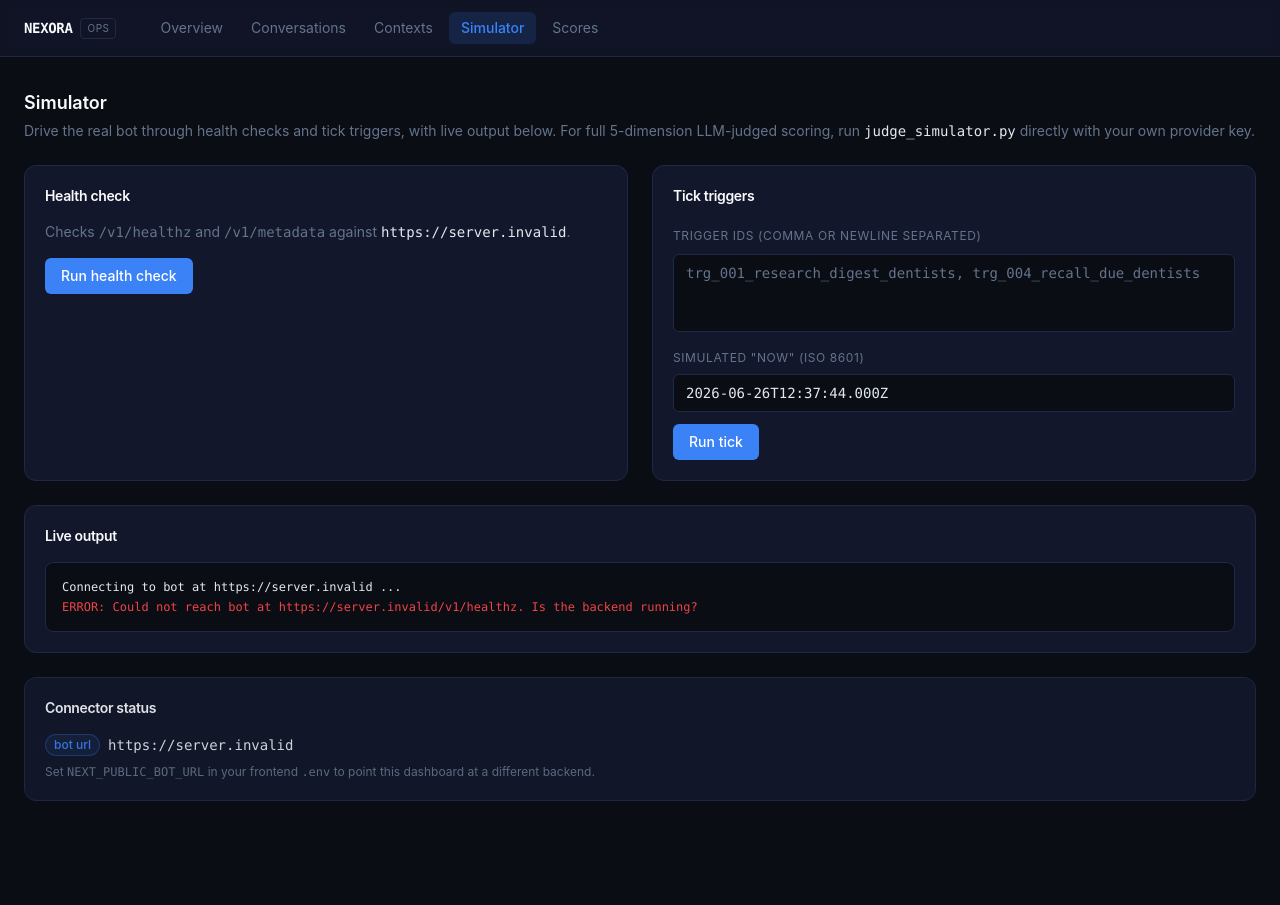
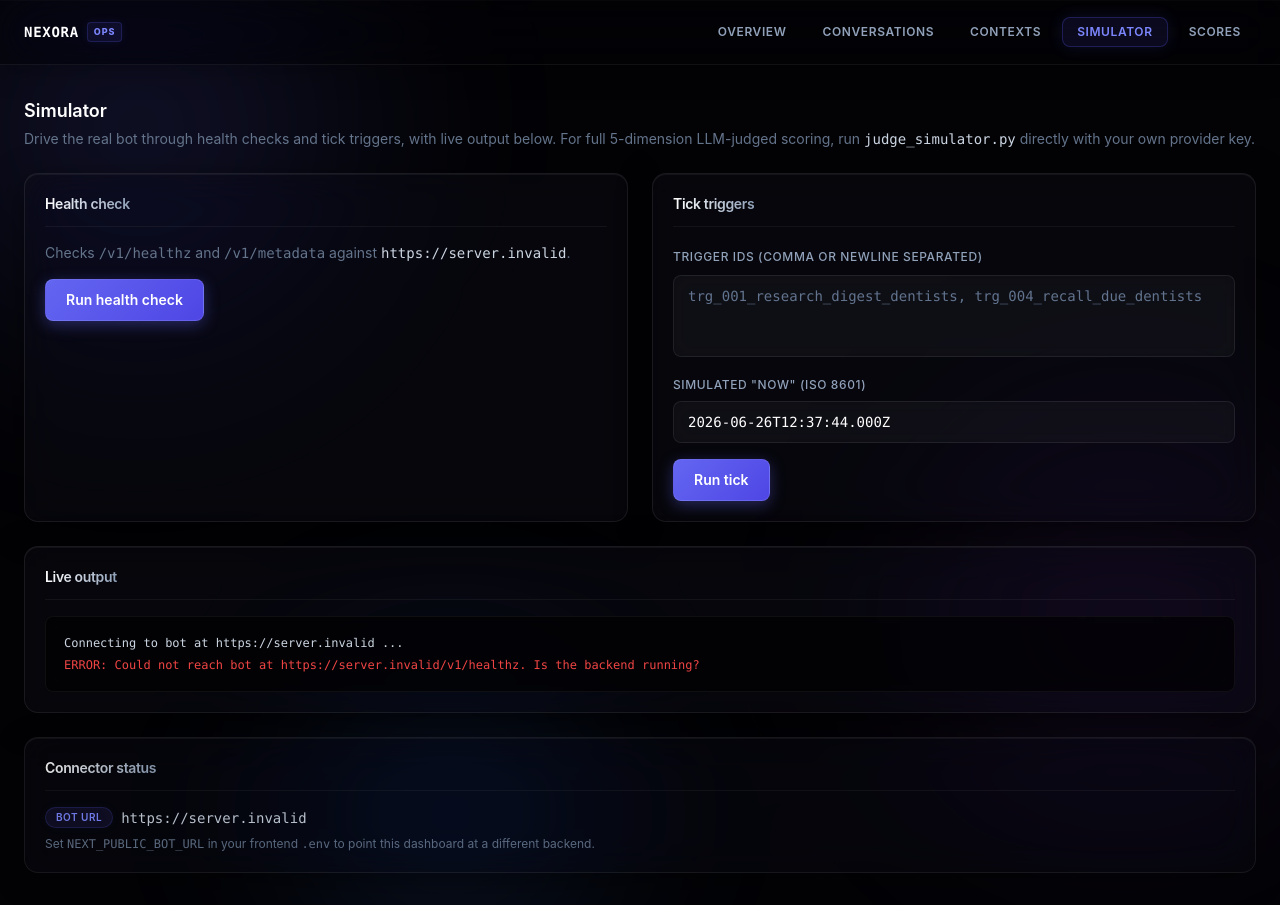
Before and after one commit to UjjwalSaini07/Nexora-Studio, a Next.js app in the folder frontend/: page /simulator in a window 1280 px wide. Both pictures are taken after a click on the button "Run health check". Before the commit the page ends 833 px from the top, so only its background shows below. Built offline with nearby package versions, Linux system fonts and the light colour scheme; no server answers.

Commit message:
Black Glass-Morph Stimulation

```diff
--- a/frontend/app/globals.css
+++ b/frontend/app/globals.css
@@ -2,27 +2,22 @@
 
 /*
  * NEXORA Operations Dashboard — design tokens.
- *
- * This is a real-time ops tool for monitoring an AI engagement bot, not a
- * consumer marketing page. The palette and signature motif both reflect
- * that: deep navy/near-black background (serious, low-glare for long
- * monitoring sessions), electric blue for "live/active" state, and a
- * heartbeat-style pulse line as the one bold gesture — because NEXORA is
- * literally the heartbeat of magicpin's merchant engagement.
+ * Customized for Black Glassmorphism style with premium depth and rich aesthetics.
  */
 
 :root {
-  --nexora-bg: #0a0d14;
-  --nexora-surface: #12172b;
-  --nexora-surface-raised: #161d38;
-  --nexora-border: #1e2a45;
-  --nexora-accent: #3b82f6;
-  --nexora-accent-soft: #1d4ed8;
+  --nexora-bg: #030306;
+  --nexora-surface: rgba(13, 13, 18, 0.45);
+  --nexora-surface-raised: rgba(26, 26, 36, 0.55);
+  --nexora-border: rgba(255, 255, 255, 0.08);
+  --nexora-border-active: rgba(99, 102, 241, 0.25);
+  --nexora-accent: #6366f1; /* Premium Electric Indigo */
+  --nexora-accent-soft: rgba(99, 102, 241, 0.15);
   --nexora-success: #10b981;
   --nexora-warn: #f59e0b;
   --nexora-danger: #ef4444;
-  --nexora-text: #e2e8f0;
-  --nexora-text-bright: #f8fafc;
+  --nexora-text: #cbd5e1; /* Slate-300 */
+  --nexora-text-bright: #ffffff;
   --nexora-muted: #64748b;
   --nexora-muted-dim: #475569;
 
@@ -52,6 +47,7 @@
 html, body {
   background: var(--nexora-bg);
   color: var(--nexora-text);
+  overflow-x: hidden;
 }
 
 * {
@@ -63,28 +59,34 @@ html, body {
   color: var(--nexora-text-bright);
 }
 
-/* Subtle scrollbar that matches the ops-tool aesthetic instead of the
-   default OS scrollbar, which clashes with a near-black canvas. */
+/* Glassmorphism custom scrollbars */
 ::-webkit-scrollbar {
-  width: 10px;
-  height: 10px;
+  width: 8px;
+  height: 8px;
 }
 ::-webkit-scrollbar-track {
-  background: var(--nexora-bg);
+  background: rgba(3, 3, 6, 0.5);
+  backdrop-filter: blur(10px);
 }
 ::-webkit-scrollbar-thumb {
-  background: var(--nexora-border);
-  border-radius: 6px;
+  background: rgba(255, 255, 255, 0.08);
+  border-radius: 9999px;
+  border: 2px solid transparent;
+  background-clip: content-box;
 }
 ::-webkit-scrollbar-thumb:hover {
-  background: var(--nexora-muted-dim);
+  background: rgba(255, 255, 255, 0.15);
+  border-radius: 9999px;
+  border: 2px solid transparent;
+  background-clip: content-box;
 }
 
-/* Visible keyboard focus everywhere — accessibility floor, not optional. */
+/* Keyboard focus - premium neon glow ring */
 :focus-visible {
   outline: 2px solid var(--nexora-accent);
   outline-offset: 2px;
-  border-radius: 4px;
+  border-radius: 6px;
+  box-shadow: 0 0 15px rgba(99, 102, 241, 0.4);
 }
 
 @media (prefers-reduced-motion: reduce) {
@@ -96,10 +98,134 @@ html, body {
   }
 }
 
+/* Ambient glow orb animations */
+@keyframes float-slow-1 {
+  0%, 100% {
+    transform: translate(0, 0) scale(1);
+  }
+  50% {
+    transform: translate(80px, -60px) scale(1.15);
+  }
+}
+
+@keyframes float-slow-2 {
+  0%, 100% {
+    transform: translate(0, 0) scale(1.1);
+  }
+  50% {
+    transform: translate(-100px, 80px) scale(0.9);
+  }
+}
+
+@keyframes float-slow-3 {
+  0%, 100% {
+    transform: translate(0, 0) scale(0.9);
+  }
+  50% {
+    transform: translate(50px, 50px) scale(1.1);
+  }
+}
+
+.glow-orb-1 {
+  position: absolute;
+  width: 550px;
+  height: 550px;
+  border-radius: 50%;
+  background: radial-gradient(circle, rgba(99, 102, 241, 0.18) 0%, rgba(99, 102, 241, 0) 70%);
+  filter: blur(80px);
+  animation: float-slow-1 25s ease-in-out infinite;
+  pointer-events: none;
+  z-index: 0;
+}
+
+.glow-orb-2 {
+  position: absolute;
+  width: 600px;
+  height: 600px;
+  border-radius: 50%;
+  background: radial-gradient(circle, rgba(168, 85, 247, 0.12) 0%, rgba(168, 85, 247, 0) 70%);
+  filter: blur(90px);
+  animation: float-slow-2 32s ease-in-out infinite;
+  pointer-events: none;
+  z-index: 0;
+}
+
+.glow-orb-3 {
+  position: absolute;
+  width: 450px;
+  height: 450px;
+  border-radius: 50%;
+  background: radial-gradient(circle, rgba(59, 130, 246, 0.15) 0%, rgba(59, 130, 246, 0) 70%);
+  filter: blur(75px);
+  animation: float-slow-3 28s ease-in-out infinite;
+  pointer-events: none;
+  z-index: 0;
+}
+
+/* Glassmorphism Classes */
+.glass-panel {
+  background: var(--nexora-surface);
+  backdrop-filter: blur(18px) saturate(180%);
+  -webkit-backdrop-filter: blur(18px) saturate(180%);
+  border: 1px solid var(--nexora-border);
+  box-shadow: 0 8px 32px 0 rgba(0, 0, 0, 0.5),
+              inset 0 1px 0 0 rgba(255, 255, 255, 0.05);
+  border-radius: 14px;
+  transition: all 0.3s cubic-bezier(0.4, 0, 0.2, 1);
+}
+
+.glass-panel-hover:hover {
+  background: rgba(18, 18, 25, 0.55);
+  border-color: rgba(255, 255, 255, 0.15);
+  box-shadow: 0 12px 40px 0 rgba(0, 0, 0, 0.7),
+              inset 0 1px 0 0 rgba(255, 255, 255, 0.08);
+}
+
+.glass-header {
+  background: rgba(3, 3, 5, 0.55);
+  backdrop-filter: blur(24px) saturate(190%);
+  -webkit-backdrop-filter: blur(24px) saturate(190%);
+  border-bottom: 1px solid rgba(255, 255, 255, 0.06);
+  box-shadow: 0 4px 30px rgba(0, 0, 0, 0.3),
+              inset 0 1px 0 0 rgba(255, 255, 255, 0.02);
+}
+
+.glass-input {
+  background: rgba(255, 255, 255, 0.03);
+  border: 1px solid rgba(255, 255, 255, 0.08);
+  border-radius: 8px;
+  backdrop-filter: blur(8px);
+  -webkit-backdrop-filter: blur(8px);
+  color: var(--nexora-text-bright);
+  transition: all 0.2s cubic-bezier(0.4, 0, 0.2, 1);
+}
+
+.glass-input:focus {
+  background: rgba(255, 255, 255, 0.06);
+  border-color: var(--nexora-accent);
+  box-shadow: 0 0 0 2px rgba(99, 102, 241, 0.15), 0 0 12px rgba(99, 102, 241, 0.2);
+}
+
+.glass-button-primary {
+  background: linear-gradient(135deg, #6366f1 0%, #4f46e5 100%);
+  border: 1px solid rgba(255, 255, 255, 0.1);
+  color: #ffffff;
+  box-shadow: 0 4px 15px rgba(99, 102, 241, 0.35);
+  transition: all 0.25s ease;
+}
+
+.glass-button-primary:hover:not(:disabled) {
+  transform: translateY(-1px);
+  box-shadow: 0 6px 20px rgba(99, 102, 241, 0.5), 0 0 12px rgba(99, 102, 241, 0.3);
+  border-color: rgba(255, 255, 255, 0.2);
+}
+
+.glass-button-primary:active:not(:disabled) {
+  transform: translateY(1px);
+}
+
 /* ── Heartbeat pulse — the signature element ──────────────────────────
-   A literal ECG-style pulse line used in the live ops header to represent
-   "messages firing/sec". Drawn as an SVG path animated with stroke-dashoffset
-   so it reads as a continuous heartbeat trace rather than a generic loader. */
+   ECG-style pulse line with active glowing filter styles. */
 @keyframes nexora-pulse-trace {
   from { stroke-dashoffset: 240; }
   to   { stroke-dashoffset: 0; }
@@ -108,13 +234,15 @@ html, body {
 .nexora-pulse-path {
   stroke-dasharray: 240;
   animation: nexora-pulse-trace 2.2s linear infinite;
+  filter: drop-shadow(0 0 3px currentColor);
 }
 
 @keyframes nexora-pulse-dot {
-  0%, 100% { opacity: 0.35; transform: scale(0.85); }
-  50%      { opacity: 1;    transform: scale(1.15); }
+  0%, 100% { opacity: 0.45; transform: scale(0.85); }
+  50%      { opacity: 1;    transform: scale(1.2); }
 }
 
 .nexora-pulse-dot {
   animation: nexora-pulse-dot 1.6s ease-in-out infinite;
+  filter: drop-shadow(0 0 5px currentColor);
 }
--- a/frontend/app/layout.tsx
+++ b/frontend/app/layout.tsx
@@ -14,9 +14,14 @@ export default function RootLayout({
 }>) {
   return (
     <html lang="en" className="h-full antialiased">
-      <body className="min-h-full flex flex-col bg-nexora-bg text-nexora-text">
+      <body className="min-h-full flex flex-col bg-nexora-bg text-nexora-text relative overflow-x-hidden">
+        {/* Background Ambient Glow Orbs */}
+        <div className="absolute top-[-100px] left-[-200px] glow-orb-1 pointer-events-none" />
+        <div className="absolute top-[30%] right-[-200px] glow-orb-2 pointer-events-none" />
+        <div className="absolute bottom-[-100px] left-[15%] glow-orb-3 pointer-events-none" />
+
         <NavBar />
-        <main className="flex-1 mx-auto w-full max-w-7xl px-6 py-8">{children}</main>
+        <main className="flex-1 mx-auto w-full max-w-7xl px-6 py-8 relative z-10">{children}</main>
       </body>
     </html>
   );
--- a/frontend/app/simulator/page.tsx
+++ b/frontend/app/simulator/page.tsx
@@ -121,32 +121,32 @@ export default function SimulatorPage() {
           <button
             onClick={runHealthCheck}
             disabled={runState === "running"}
-            className="px-4 py-2 rounded-md bg-nexora-accent text-white text-sm font-medium hover:bg-nexora-accent-soft transition-colors disabled:opacity-50"
+            className="px-5 py-2.5 rounded-lg glass-button-primary text-sm font-semibold transition-all disabled:opacity-50 disabled:transform-none"
           >
             {runState === "running" ? "Running..." : "Run health check"}
           </button>
         </Card>
 
         <Card title="Tick triggers">
-          <label className="text-xs uppercase tracking-wider text-nexora-muted">Trigger IDs (comma or newline separated)</label>
+          <label className="text-xs uppercase tracking-wider text-slate-400 font-medium">Trigger IDs (comma or newline separated)</label>
           <textarea
             value={triggerIds}
             onChange={(e) => setTriggerIds(e.target.value)}
             placeholder="trg_001_research_digest_dentists, trg_004_recall_due_dentists"
             rows={3}
-            className="mt-2 w-full bg-nexora-bg border border-nexora-border rounded-md px-3 py-2 text-sm font-mono text-nexora-text placeholder:text-nexora-muted focus:outline-none focus:border-nexora-accent resize-none"
+            className="mt-2 w-full glass-input px-3.5 py-2.5 text-sm font-mono placeholder:text-slate-500 focus:outline-none resize-none"
           />
-          <label className="text-xs uppercase tracking-wider text-nexora-muted mt-3 block">Simulated &quot;now&quot; (ISO 8601)</label>
+          <label className="text-xs uppercase tracking-wider text-slate-400 font-medium mt-3.5 block">Simulated &quot;now&quot; (ISO 8601)</label>
           <input
             type="text"
             value={nowIso}
             onChange={(e) => setNowIso(e.target.value)}
-            className="mt-2 w-full bg-nexora-bg border border-nexora-border rounded-md px-3 py-2 text-sm font-mono text-nexora-text focus:outline-none focus:border-nexora-accent"
+            className="mt-2 w-full glass-input px-3.5 py-2.5 text-sm font-mono focus:outline-none"
           />
           <button
             onClick={runTick}
             disabled={runState === "running"}
-            className="mt-3 px-4 py-2 rounded-md bg-nexora-accent text-white text-sm font-medium hover:bg-nexora-accent-soft transition-colors disabled:opacity-50"
+            className="mt-4 px-5 py-2.5 rounded-lg glass-button-primary text-sm font-semibold transition-all disabled:opacity-50 disabled:transform-none"
           >
             {runState === "running" ? "Running..." : "Run tick"}
           </button>
@@ -171,7 +171,7 @@ export default function SimulatorPage() {
         {logs.length === 0 ? (
           <EmptyState title="No run yet" hint="Run a health check or tick above to see live output here." />
         ) : (
-          <div className="font-mono text-xs bg-nexora-bg border border-nexora-border rounded-lg p-4 max-h-[400px] overflow-y-auto flex flex-col gap-1">
+          <div className="font-mono text-xs bg-black/60 border border-white/5 rounded-lg p-4.5 max-h-[400px] overflow-y-auto flex flex-col gap-1.5 backdrop-blur-sm shadow-inner">
             {logs.map((line) => (
               <div
                 key={line.id}
--- a/frontend/components/NavBar.tsx
+++ b/frontend/components/NavBar.tsx
@@ -16,25 +16,27 @@ export function NavBar() {
   const pathname = usePathname();
 
   return (
-    <header className="border-b border-nexora-border bg-nexora-surface/80 backdrop-blur sticky top-0 z-30">
-      <div className="mx-auto max-w-7xl px-6 flex items-center gap-8 h-14">
-        <Link href="/" className="flex items-center gap-2 shrink-0">
-          <span className="font-mono text-sm font-bold tracking-tight text-nexora-text-bright">NEXORA</span>
-          <span className="text-[10px] uppercase tracking-wider text-nexora-muted border border-nexora-border rounded px-1.5 py-0.5">
+    <header className="glass-header sticky top-0 z-30">
+      <div className="mx-auto max-w-7xl px-6 flex items-center justify-between h-16">
+        <Link href="/" className="flex items-center gap-2 shrink-0 group">
+          <span className="font-mono text-sm font-bold tracking-wider text-white transition-all duration-300 group-hover:text-indigo-400 group-hover:[text-shadow:0_0_12px_rgba(99,102,241,0.5)]">
+            NEXORA
+          </span>
+          <span className="text-[9px] uppercase tracking-widest font-extrabold text-indigo-400 bg-indigo-500/10 border border-indigo-500/20 rounded px-1.5 py-0.5 shadow-[0_0_8px_rgba(99,102,241,0.1)]">
             ops
           </span>
         </Link>
-        <nav className="flex items-center gap-1 text-sm">
+        <nav className="flex items-center gap-1.5">
           {LINKS.map((link) => {
             const active = pathname === link.href;
             return (
               <Link
                 key={link.href}
                 href={link.href}
-                className={`px-3 py-1.5 rounded-md transition-colors ${
+                className={`px-3.5 py-1.5 rounded-lg text-xs font-semibold uppercase tracking-wider transition-all duration-250 border ${
                   active
-                    ? "bg-nexora-accent/15 text-nexora-accent font-medium"
-                    : "text-nexora-muted hover:text-nexora-text hover:bg-nexora-surface-raised"
+                    ? "bg-indigo-500/10 text-indigo-400 border-indigo-500/25 shadow-[0_0_15px_rgba(99,102,241,0.15)]"
+                    : "text-slate-400 hover:text-white hover:bg-white/5 border-transparent"
                 }`}
               >
                 {link.label}
--- a/frontend/components/ui.tsx
+++ b/frontend/components/ui.tsx
@@ -13,10 +13,14 @@ export function Card({
   action?: ReactNode;
 }) {
   return (
-    <div className={`bg-nexora-surface border border-nexora-border rounded-xl p-5 ${className}`}>
+    <div className={`glass-panel glass-panel-hover p-5 ${className}`}>
       {(title || action) && (
-        <div className="flex items-center justify-between mb-4">
-          {title && <h2 className="text-sm font-semibold text-nexora-text-bright tracking-tight">{title}</h2>}
+        <div className="flex items-center justify-between mb-4 border-b border-white/5 pb-3">
+          {title && (
+            <h2 className="text-sm font-semibold tracking-tight bg-gradient-to-r from-white to-slate-400 bg-clip-text text-transparent">
+              {title}
+            </h2>
+          )}
           {action}
         </div>
       )}
@@ -35,15 +39,15 @@ export function MetricStat({
   tone?: "default" | "success" | "warn" | "danger";
 }) {
   const toneColor = {
-    default: "text-nexora-text-bright",
-    success: "text-nexora-success",
-    warn: "text-nexora-warn",
-    danger: "text-nexora-danger",
+    default: "text-white [text-shadow:0_0_12px_rgba(255,255,255,0.15)]",
+    success: "text-emerald-400 [text-shadow:0_0_12px_rgba(16,185,129,0.25)]",
+    warn: "text-amber-400 [text-shadow:0_0_12px_rgba(245,158,11,0.25)]",
+    danger: "text-rose-400 [text-shadow:0_0_12px_rgba(239,68,68,0.25)]",
   }[tone];
 
   return (
     <div className="flex flex-col gap-1">
-      <span className="text-xs uppercase tracking-wider text-nexora-muted">{label}</span>
+      <span className="text-xs uppercase tracking-wider text-slate-400 font-medium">{label}</span>
       <span className={`text-2xl font-bold tabular-nums tracking-tight ${toneColor}`}>{value}</span>
     </div>
   );
@@ -57,15 +61,15 @@ export function Badge({
   tone?: "default" | "success" | "warn" | "danger" | "accent";
 }) {
   const styles = {
-    default: "bg-nexora-surface-raised text-nexora-muted border-nexora-border",
-    success: "bg-nexora-success/10 text-nexora-success border-nexora-success/30",
-    warn: "bg-nexora-warn/10 text-nexora-warn border-nexora-warn/30",
-    danger: "bg-nexora-danger/10 text-nexora-danger border-nexora-danger/30",
-    accent: "bg-nexora-accent/10 text-nexora-accent border-nexora-accent/30",
+    default: "bg-white/5 text-slate-300 border-white/10 [text-shadow:0_0_8px_rgba(255,255,255,0.1)]",
+    success: "bg-emerald-500/10 text-emerald-400 border-emerald-500/20 shadow-[0_0_10px_rgba(16,185,129,0.06)]",
+    warn: "bg-amber-500/10 text-amber-400 border-amber-500/20 shadow-[0_0_10px_rgba(245,158,11,0.06)]",
+    danger: "bg-rose-500/10 text-rose-400 border-rose-500/20 shadow-[0_0_10px_rgba(244,63,94,0.06)]",
+    accent: "bg-indigo-500/10 text-indigo-400 border-indigo-500/20 shadow-[0_0_10px_rgba(99,102,241,0.06)]",
   }[tone];
 
   return (
-    <span className={`inline-flex items-center text-xs font-medium px-2 py-0.5 rounded-full border ${styles}`}>
+    <span className={`inline-flex items-center text-[10px] uppercase tracking-wider font-semibold px-2.5 py-0.5 rounded-full border backdrop-blur-md ${styles}`}>
       {children}
     </span>
   );
@@ -74,8 +78,8 @@ export function Badge({
 export function EmptyState({ title, hint }: { title: string; hint?: string }) {
   return (
     <div className="flex flex-col items-center justify-center text-center py-12 px-4">
-      <p className="text-sm font-medium text-nexora-text">{title}</p>
-      {hint && <p className="text-xs text-nexora-muted mt-1 max-w-sm">{hint}</p>}
+      <p className="text-sm font-medium text-white">{title}</p>
+      {hint && <p className="text-xs text-slate-400 mt-1.5 max-w-sm">{hint}</p>}
     </div>
   );
 }
@@ -84,18 +88,18 @@ export function ErrorState({ message }: { message: string }) {
   return (
     <div className="flex flex-col items-center justify-center text-center py-12 px-4">
       <Badge tone="danger">Connection error</Badge>
-      <p className="text-xs text-nexora-muted mt-2 max-w-sm font-mono">{message}</p>
+      <p className="text-xs text-slate-400 mt-3.5 max-w-sm font-mono">{message}</p>
     </div>
   );
 }
 
 export function Skeleton({ className = "" }: { className?: string }) {
-  return <div className={`animate-pulse bg-nexora-surface-raised rounded ${className}`} />;
+  return <div className={`animate-pulse bg-white/5 border border-white/5 rounded ${className}`} />;
 }
 
 export function CodeBlock({ children }: { children: string }) {
   return (
-    <pre className="font-mono text-xs bg-nexora-bg border border-nexora-border rounded-lg p-3 overflow-x-auto whitespace-pre-wrap break-words text-nexora-text">
+    <pre className="font-mono text-xs bg-black/50 border border-white/5 rounded-lg p-3.5 overflow-x-auto whitespace-pre-wrap break-words text-slate-300 shadow-inner backdrop-blur-sm">
       {children}
     </pre>
   );
--- a/frontend/package.json
+++ b/frontend/package.json
@@ -3,10 +3,9 @@
   "version": "0.1.0",
   "private": true,
   "scripts": {
-    "dev": "next dev",
+    "dev": "next dev --turbo",
     "build": "next build",
-    "start": "next start",
-    "lint": "eslint"
+    "start": "next start"
   },
   "dependencies": {
     "next": "16.2.9",
```
Also changed, not shown: frontend/app/contexts/page.tsx (+8 -8 lines), frontend/app/conversations/page.tsx (+39 -21 lines).
